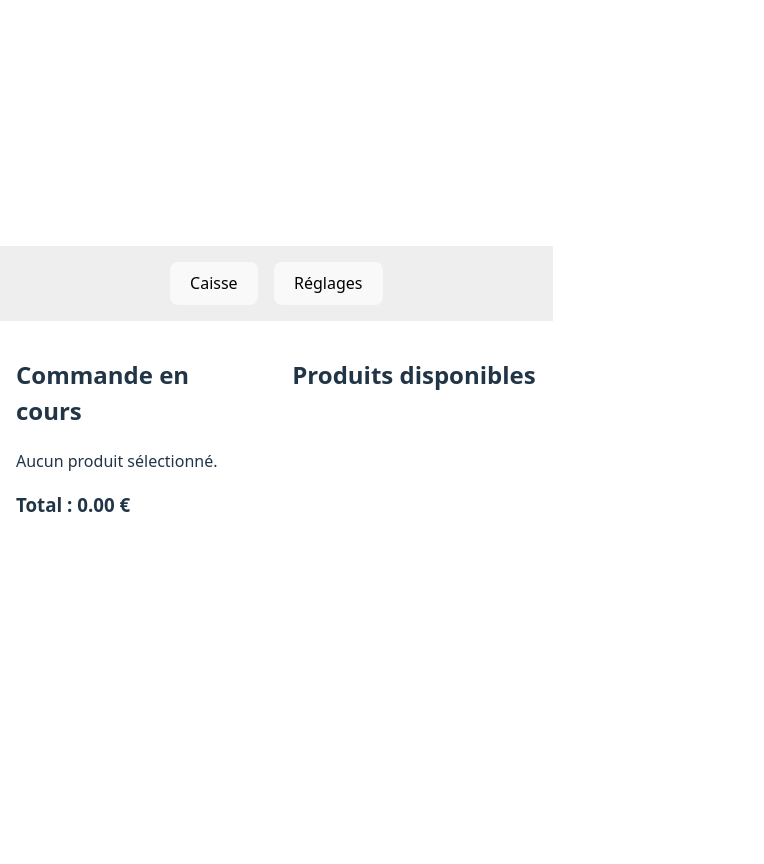
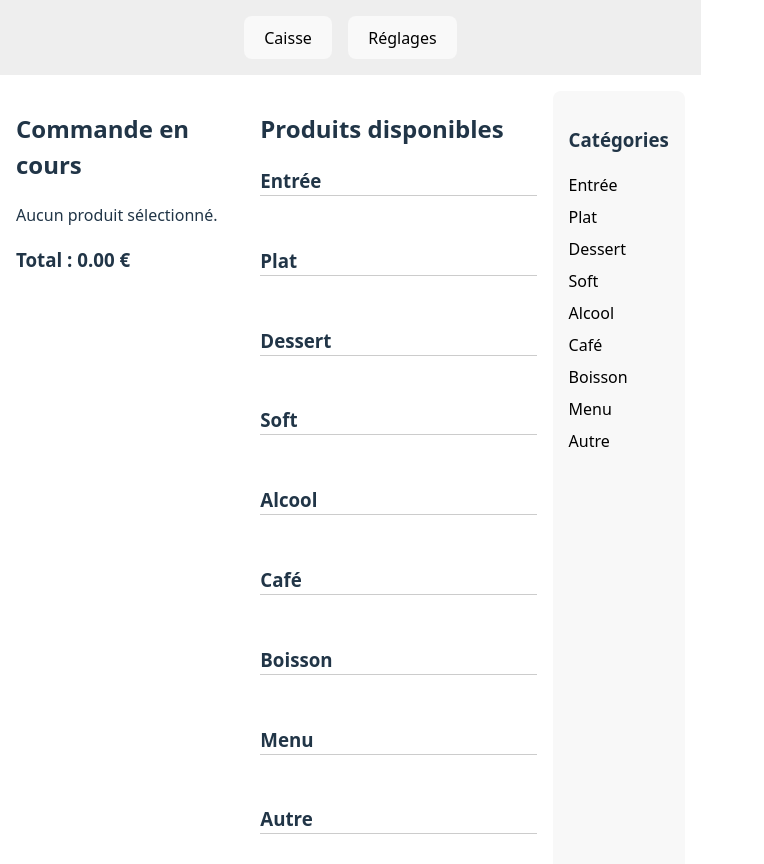
Before and after one commit to Lucas-code-Sophia/caisseSophia, a React (Vite) app: page / in a window 1280 px wide. Shown: the top 864 px of the page, without its empty margins (0-764 px from the left). Before the commit the page ends 800 px from the top, so only its background shows below. Built offline with nearby package versions, Linux system fonts and the light colour scheme.

Commit message:
modified:   src/components/Caisse.jsx 	modified:   src/components/Reglages.jsx

```diff
--- a/src/components/Caisse.jsx
+++ b/src/components/Caisse.jsx
@@ -3,6 +3,8 @@ import { useState, useEffect } from 'react';
 function Caisse() {
   const [products, setProducts] = useState([]);
   const [order, setOrder] = useState([]);
+
+  const types = ['entrée', 'plat', 'dessert', 'soft', 'alcool', 'café', 'boisson', 'menu', 'autre'];
 
   useEffect(() => {
     const savedProducts = localStorage.getItem('products');
@@ -34,7 +36,7 @@ function Caisse() {
         if (item.quantity > 1) {
           return { ...item, quantity: item.quantity - 1 };
         } else {
-          return []; // On enlève complètement si quantité = 0
+          return []; // Supprime l'élément si 0
         }
       }
       return item;
@@ -51,6 +53,7 @@ function Caisse() {
         {order.length === 0 ? (
           <p>Aucun produit sélectionné.</p>
         ) : (
+          <>
             <ul style={{ listStyle: 'none', padding: 0 }}>
               {order.map((item) => (
                 <li
@@ -78,15 +81,27 @@ function Caisse() {
                 </li>
               ))}
             </ul>
+            <button onClick={() => setOrder([])} style={{ marginTop: '1rem' }}>
+              Nouvelle commande
+            </button>
+          </>
         )}
         <h3>Total : {total.toFixed(2)} €</h3>
       </div>
 
-      {/* Partie produits */}
-      <div style={{ flex: 1 }}>
+      {/* Partie produits par type */}
+      <div style={{ flex: 2, display: 'flex', gap: '1rem' }}>
+        <div style={{ flex: 4 }}>
           <h2>Produits disponibles</h2>
+          {types.map((type) => (
+            <div key={type} id={type} style={{ marginBottom: '2rem' }}>
+              <h3 style={{ borderBottom: '1px solid #ccc' }}>
+                {type.charAt(0).toUpperCase() + type.slice(1)}
+              </h3>
               <div style={{ display: 'flex', flexWrap: 'wrap', gap: '0.5rem' }}>
-          {products.map((prod) => (
+                {products
+                  .filter((prod) => prod.type === type)
+                  .map((prod) => (
                     <button
                       key={prod.id}
                       onClick={() => addToOrder(prod)}
@@ -104,6 +119,23 @@ function Caisse() {
                   ))}
               </div>
             </div>
+          ))}
+        </div>
+
+        {/* Menu sticky à droite */}
+        <div style={{ flex: 1, position: 'sticky', top: '1rem', background: '#f8f8f8', padding: '1rem', borderRadius: '8px' }}>
+          <h3>Catégories</h3>
+          {types.map((type) => (
+            <a
+              key={type}
+              href={`#${type}`}
+              style={{ display: 'block', marginBottom: '0.5rem', textDecoration: 'none', color: 'black' }}
+            >
+              {type.charAt(0).toUpperCase() + type.slice(1)}
+            </a>
+          ))}
+        </div>
+      </div>
     </div>
   );
 }
--- a/src/components/Reglages.jsx
+++ b/src/components/Reglages.jsx
@@ -57,6 +57,12 @@ function Reglages() {
     setColor('rose clair');
   };
 
+  const handleDeleteProduct = (id) => {
+    const updatedProducts = products.filter(prod => prod.id !== id);
+    setProducts(updatedProducts);
+    localStorage.setItem('products', JSON.stringify(updatedProducts));
+  };
+
   return (
     <div style={{ padding: '1rem' }}>
       <h2>Réglages - Ajouter un produit</h2>
@@ -98,11 +104,16 @@ function Reglages() {
 
       <h3>Produits ajoutés :</h3>
       <ul style={{ listStyle: 'none', padding: 0 }}>
-        {products.map((prod) => (
-          <li key={prod.id} style={{ backgroundColor: prod.color, padding: '0.5rem', margin: '0.25rem 0' }}>
-            {prod.name} - {prod.price}€ ({prod.type})
-          </li>
-        ))}
+  {products.map((prod) => (
+    <li key={prod.id} style={{ backgroundColor: prod.color, padding: '0.5rem', margin: '0.25rem 0', display: 'flex', justifyContent: 'space-between', alignItems: 'center' }}>
+      <div>
+        {prod.name} - {prod.price}€ ({prod.type})
+      </div>
+        <button onClick={() => handleDeleteProduct(prod.id)} style={{ background: 'none', border: 'none', cursor: 'pointer', fontSize: '1.2rem' }}>
+        🗑️
+        </button>
+        </li>
+          ))}
       </ul>
     </div>
   );
```
Lines whose indentation alone changed are shown as unchanged.
